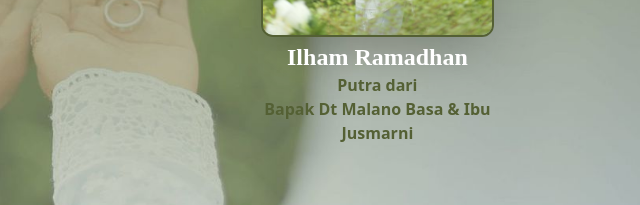
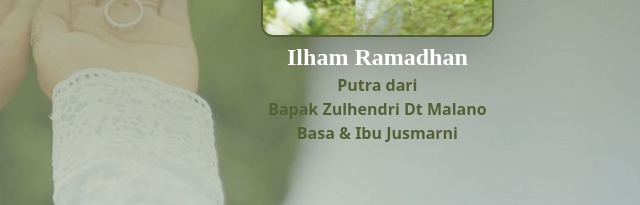
Before and after one commit to bebekgarut/web_pernikahan, a website: page index.html in a window 1280 px wide. Shown: the part 1255-1460 px from the top of the page, 613-1253 px from the left. Drawn offline with nearby package versions, Linux system fonts and the light colour scheme; no server answers; a web font is replaced by a local one.

Commit message:
done foto

```diff
--- a/index.html
+++ b/index.html
@@ -90,7 +90,7 @@
                         <img src="img/F2_1.jpg" class="hp:w-40 xs:w-48 sm:w-56 md:w-full rounded-xl mb-1 items-center border-2 border-warna1 shadow-2xl animasifoto2" alt="" loading="eager">
                         <p class="text-center text-xl font-semibold font-belleza lg:text-2xl">Ilham Ramadhan</p>
                         <p class="text-center text-warna1 font-semibold text-sm -mt-1 sm:mt-0 lg:text-base">Putra dari</p>
-                        <p class="text-center text-warna1 font-semibold text-sm -mt-1 sm:mt-0 lg:text-base">Bapak Dt Malano Basa & Ibu Jusmarni</p>
+                        <p class="text-center text-warna1 font-semibold text-sm -mt-1 sm:mt-0 lg:text-base">Bapak Zulhendri Dt Malano Basa & Ibu Jusmarni</p>
                     </div>
                 </div>
             </div>
```
Also changed, not shown: img/F6_1.jpg, img/F6_4.jpg, img/F6_5.jpg.
